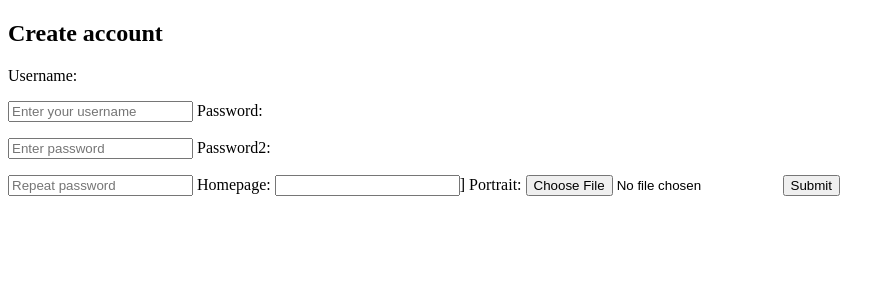
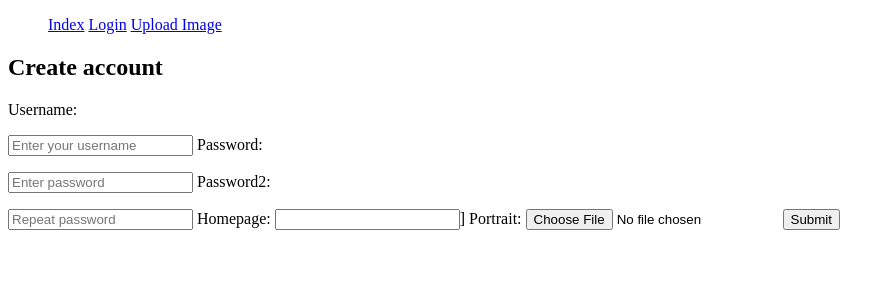
Before and after one commit to exaroth/sunflower, a Django app: page /account_create/ in a window 1280 px wide. Shown: the top 300 px of the page, without its empty margins (0-895 px from the left). Run offline with Django 3.2, Linux system fonts and the light colour scheme.

Commit message:
Added imagekit tumbnail functionality and nav bar

```diff
--- a/core/models.py
+++ b/core/models.py
@@ -1,12 +1,30 @@
 from django.db import models
 from django.contrib.auth.models import User
 from imagekit.models import ImageSpecField
-from imagekit.processors import ResizeToFill
+from imagekit.processors import ResizeToFit, AddBorder
+from imagekit import ImageSpec, register
+from imagekit.utils import get_field_info
 from south.modelsinspector import add_introspection_rules
 add_introspection_rules([], [r"core.\thumb.\ImageSpecField"])
 
 
 # Create your models here.
+
+
+class ImageThumbnail(ImageSpec):
+
+
+    format = "JPEG"
+    options = {"quality": 80}
+    cache_to="thumbnails"
+
+    @property
+    def processors(self):
+        model, field = get_field_info(self.source)
+        return [ResizeToFit(400)]
+
+register.generator("core:image:image_thumbnail", ImageThumbnail)
+
 
 
 class UserProfile(models.Model):
@@ -36,9 +54,8 @@ class Image(TimeStampMixin):
     author = models.ForeignKey(User)
     img = models.ImageField(upload_to="images")
     thumb = ImageSpecField(source="img",
-                           processors=[ResizeToFill(100, 50)],
-                           format="JPEG",
-                           options={"quality": 80})
+                           id="core:image:image_thumbnail"
+                           )
 
     def __unicode__(self):
         return self.title
@@ -52,7 +69,7 @@ class Category(TimeStampMixin):
 
     name = models.CharField(max_length=40,
                             help_text="Category name",
-                            choices=[("depro", "fundis")])
+                           )
     images = models.ManyToManyField(Image)
 
 
--- a/templates/base.html
+++ b/templates/base.html
@@ -11,6 +11,16 @@
 
 		{% block header %}
 		<!-- Header content here  -->
+		<ul>
+			<a href="{% url 'index' %}">Index</a>
+			{% if user.is_authenticated %}
+			<a href="{% url 'logout' %}">Logout</a>
+			{% else %}
+			<a href="{% url 'login' %}">Login</a>
+			{% endif %}
+			<a href="{% url 'image_upload' %}">Upload Image</a>
+
+		</ul>
 		{% endblock %}
 
 		{% block content %}
```
